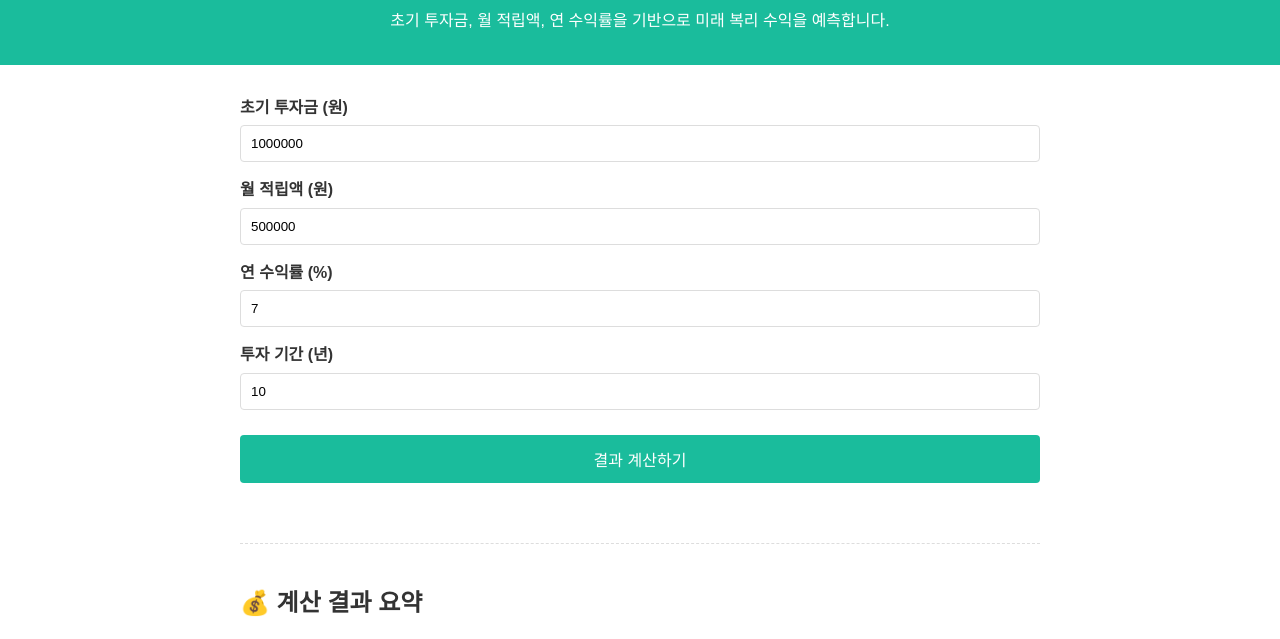
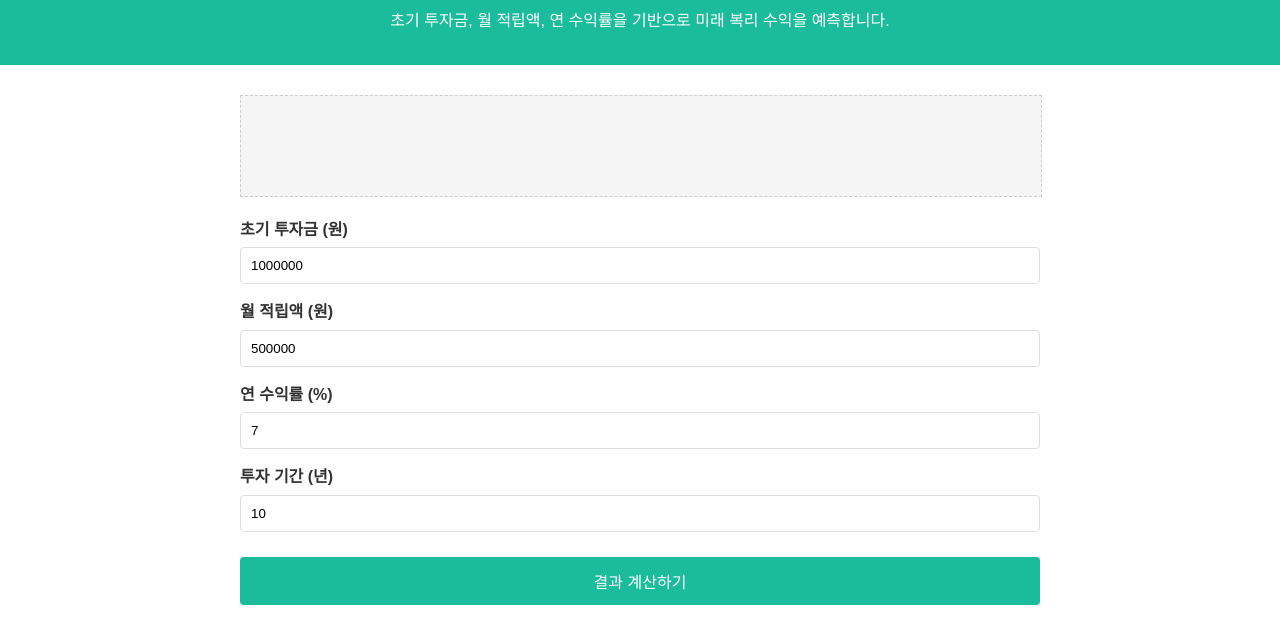
Before and after one commit to ckqudrnjs-beep/compound-interest-calculator, a plain HTML site: page index.html in a window 1280 px wide. Shown: the part 101-740 px from the top of the page. Drawn offline with Linux system fonts and the light colour scheme.

Commit message:
Add ad container styles and update CSS
Added ad container style and updated existing styles.

```diff
--- a/style.css
+++ b/style.css
@@ -104,7 +104,23 @@ input[type="number"] {
     text-align: center;
 }
 
-/* SEO 정보 섹션 스타일 추가 */
+/* 🟢 AdSense 광고 컨테이너 스타일 (새로 추가됨) 🟢 */
+.ad-container {
+    width: 100%;
+    /* 광고가 로드되기 전 여백을 확보하여 레이아웃 흔들림 방지 */
+    min-height: 100px;
+    margin: 20px 0;
+    text-align: center; /* 광고를 가운데 정렬 */
+    background-color: var(--secondary-bg); /* 광고 로드 전 임시 배경색 */
+    border: 1px dashed #ccc;
+    display: flex;
+    justify-content: center;
+    align-items: center;
+    font-size: 0.8em;
+    color: #888;
+}
+
+/* SEO 정보 섹션 스타일 */
 .info-section {
     margin-top: 40px;
     padding-top: 20px;
```
